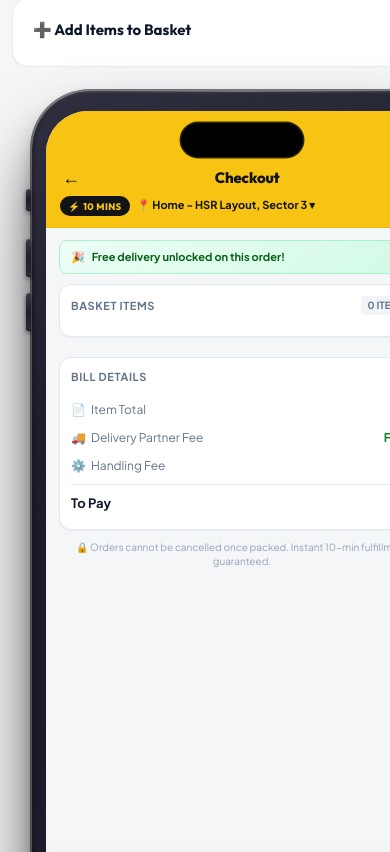
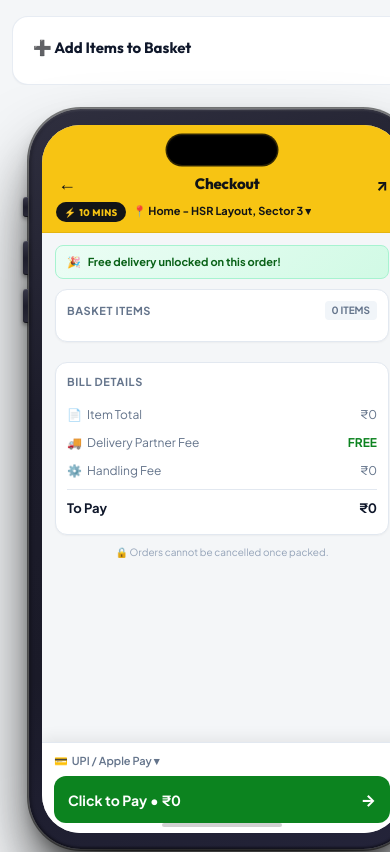
Before and after one commit to yalnizcurt/SILCE, a plain HTML site: page static/index.html in a window 390 px wide. Shown: the part 560-1412 px from the top of the page. Drawn offline with Linux system fonts and the light colour scheme; no server answers.

Commit message:
fix: scale phone to fit viewport (386×740 body, 360×708 screen ≈1:2), remove fulfillment text

```diff
--- a/static/index.html
+++ b/static/index.html
@@ -7,7 +7,7 @@
   <link rel="preconnect" href="https://fonts.googleapis.com">
   <link rel="preconnect" href="https://fonts.gstatic.com" crossorigin>
   <link href="https://fonts.googleapis.com/css2?family=Outfit:wght@400;500;600;700;800&family=Plus+Jakarta+Sans:wght@400;500;600;700&display=swap" rel="stylesheet">
-  <link rel="stylesheet" href="/static/style.css?v=4.1">
+  <link rel="stylesheet" href="/static/style.css?v=4.2">
 </head>
 <body>
   <!-- Header Bar -->
@@ -175,7 +175,7 @@
               </div>
 
               <div class="cancellation-policy">
-                🔒 Orders cannot be cancelled once packed. Instant 10-min fulfillment guaranteed.
+                🔒 Orders cannot be cancelled once packed.
               </div>
 
             </div>
--- a/static/style.css
+++ b/static/style.css
@@ -81,7 +81,7 @@
 
   /* Layout */
   --max-width:          1320px;
-  --col-center-width:   460px;  /* wider to fit phone shell + side buttons */
+  --col-center-width:   420px;  /* phone shell 386px + 17px each side breathing room */
   --col-side-min:       260px;
 }
 
@@ -510,8 +510,8 @@
 /* ── Phone Body (the dark shell/bezel) ──────────────────────── */
 .phone-device {
   position: relative;
-  width: 420px;
-  border-radius: 58px;
+  width: 386px;
+  border-radius: 52px;
   /* Titanium-like gradient body — matches modern iPhone Pro */
   background: linear-gradient(
     160deg,
@@ -520,7 +520,7 @@
     #1a1a28 65%,
     #24243a 100%
   );
-  padding: 20px 14px;
+  padding: 16px 13px;
   /* Layered shadows for physical depth */
   box-shadow:
     inset 0 2px 2px rgba(255, 255, 255, 0.09),
@@ -568,47 +568,47 @@
 /* Silent/mute toggle — short stub, left side */
 .silent-btn {
   left: -6px;
-  top: 98px;
+  top: 88px;
   width: 5px;
-  height: 22px;
+  height: 20px;
   border-radius: 3px 0 0 3px;
 }
 
 /* Volume Up — left side */
 .vol-up-btn {
   left: -6px;
-  top: 148px;
+  top: 132px;
   width: 5px;
-  height: 38px;
+  height: 34px;
   border-radius: 3px 0 0 3px;
 }
 
 /* Volume Down — left side */
 .vol-down-btn {
   left: -6px;
-  top: 202px;
+  top: 180px;
   width: 5px;
-  height: 38px;
+  height: 34px;
   border-radius: 3px 0 0 3px;
 }
 
 /* Power / Sleep-Wake — right side */
 .power-btn {
   right: -6px;
-  top: 185px;
+  top: 170px;
   width: 5px;
-  height: 74px;
+  height: 66px;
   border-radius: 0 3px 3px 0;
 }
 
 /* ── The Screen (inner frame) ───────────────────────────────── */
 .mobile-frame {
-  width: 100%;           /* 392px (420 - 14px×2 padding) */
-  height: 840px;         /* → ratio 392:840 ≈ 1:2.14 */
+  width: 100%;           /* 360px (386 - 13px×2 padding) */
+  height: 708px;         /* → ratio 360:708 ≈ 1:1.97 ≈ 1:2 */
   display: flex;
   flex-direction: column;
   background: var(--color-bg-card);
-  border-radius: 42px;
+  border-radius: 38px;
   overflow: hidden;
   position: relative;
   /* Subtle inset to make screen look recessed into bezel */
@@ -619,16 +619,15 @@
 
 /* ── Dynamic Island ─────────────────────────────────────────── */
 .dynamic-island {
-  width: 122px;
-  height: 34px;
+  width: 110px;
+  height: 30px;
   background: #000000;
-  border-radius: 20px;
+  border-radius: 18px;
   position: absolute;
-  top: 12px;
+  top: 10px;
   left: 50%;
   transform: translateX(-50%);
   z-index: 50;
-  /* Camera + sensors subtle glow */
   box-shadow:
     0 0 0 1.5px rgba(0,0,0,0.8),
     inset 0 1px 2px rgba(255,255,255,0.04);
@@ -638,11 +637,11 @@
 /* ── Home Indicator Bar ─────────────────────────────────────── */
 .home-indicator {
   position: absolute;
-  bottom: 8px;
+  bottom: 6px;
   left: 50%;
   transform: translateX(-50%);
-  width: 130px;
-  height: 5px;
+  width: 120px;
+  height: 4px;
   background: rgba(0, 0, 0, 0.18);
   border-radius: 3px;
   z-index: 300;
@@ -655,8 +654,8 @@
   top: 0;
   z-index: 40;
   background: var(--color-brand-yellow);
-  /* Extra top padding clears dynamic island (34px island + 12px gap + 6px buffer = 52px) */
-  padding: 56px 14px 11px;
+  /* Extra top padding clears dynamic island (30px island + 10px top + 6px gap = 46px) */
+  padding: 48px 14px 10px;
   border-bottom: 1px solid #E5B50F;
   flex-shrink: 0;
 }
@@ -1863,8 +1862,8 @@
 
 /* ── 16. Responsive Breakpoints ────────────────────────────── */
 
-/* 1300px: collapse to 2-col, phone on right stacked */
-@media (max-width: 1300px) {
+/* 1280px: collapse to 2-col, phone on right stacked */
+@media (max-width: 1280px) {
   .sim-grid {
     grid-template-columns: minmax(var(--col-side-min), 1fr) var(--col-center-width);
     grid-template-rows: auto auto;
```
